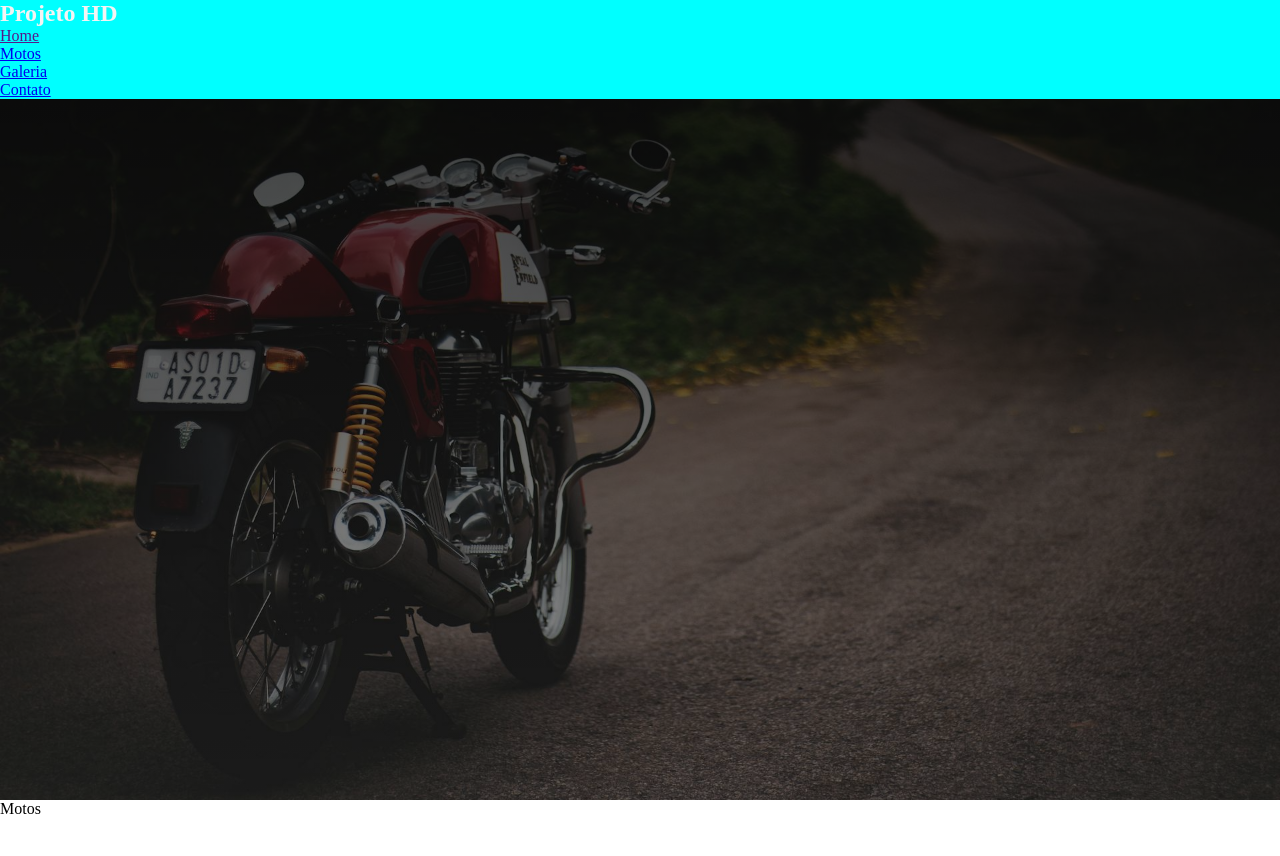
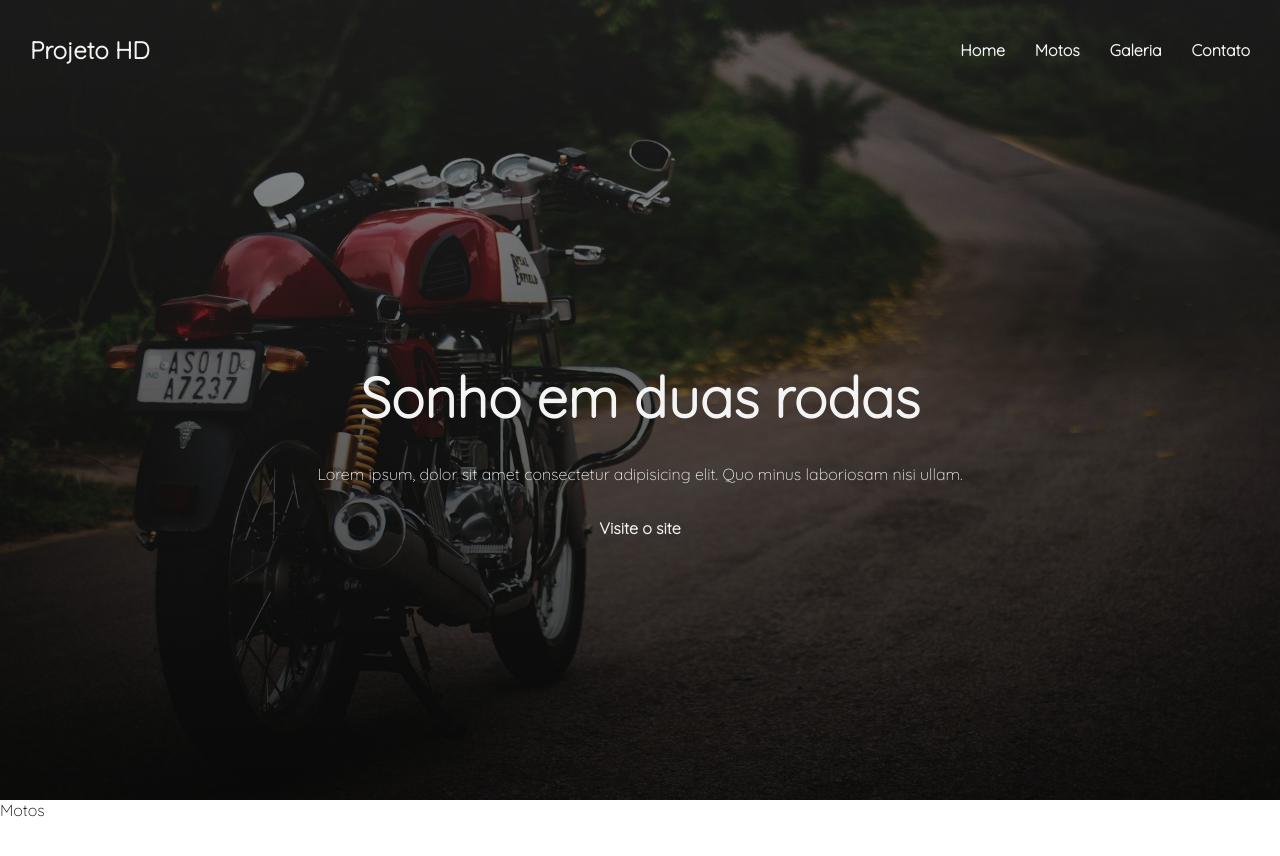
Before and after one commit to 1ESR2026-Front/projetohd, a plain HTML site: page index.html in a window 1280 px wide. Shown: the top 856 px of the page. Drawn offline with Linux system fonts and the light colour scheme.

Commit message:
Montando o menu e o cta - aplicando flex

```diff
--- a/css/styles.css
+++ b/css/styles.css
@@ -1,3 +1,9 @@
+/* Importação das fontes no projeto */
+@font-face {
+    font-family: Quicksand-Light;
+    src: url(../fonts/Quicksand-Light.ttf);
+}
+
 * {
     margin: 0;
     padding: 0;
@@ -8,31 +14,86 @@
     --color-light: #f4f4f4;
     --color-dark: #222222;
     --color-orange: #ff6600;
-
+    --spacing-sm: 10px;
+    --spacing-md: 30px;
 }
 
 
 html {
     scroll-behavior: smooth;
+    font-family: Quicksand-Light;
 }
+
+ul,
+ol {
+    list-style: none;
+}
+
+a {
+    color: var(--color-light);
+    font-weight: 700;
+    text-decoration: none;
+
+    &:hover {
+        color: var(--color-orange);
+    }
+}
+
+
 
 .hero {
     height: 100dvh;
-    background-image: linear-gradient(rgba(0, 0, 0, .8), rgba(0, 0, 0, .4)),
+    background-image: linear-gradient(to top, rgba(0, 0, 0, .8), rgba(0, 0, 0, .4)),
         url(../images/motos/banner.jpg);
     background-repeat: no-repeat;
     background-size: cover;
     background-position: 50%;
     background-attachment: fixed;
+}
 
 .header-hero {
-        background-color: aqua;
+    height: 100px;
+    display: flex;
+    flex-direction: row;
+    align-items: center;
+    justify-content: space-between;
+    padding-inline: var(--spacing-md);
+}
+
+.nav-hero-menu {
+    display: flex;
+    gap: var(--spacing-md);
+}
 
 h1 {
     color: var(--color-light);
 }
+
+
+
+.cta {
+    min-height: calc(100dvh - 100px);
+    display: flex;
+    flex-direction: column;
+    align-items: center;
+    justify-content: center;
+    gap: var(--spacing-md);
+    color: var(--color-light);
+    text-align: center;
 }
+
+.cta h2 {
+    font-size: 7vmin;
+    text-wrap: balance;
 }
+
+.cta p {
+    width: 60%;
+    text-wrap: balance;
+    line-height: 1.6;
+}
+
+
 
 
 
--- a/index.html
+++ b/index.html
@@ -14,8 +14,8 @@
     <section class="hero">
         <header class="header-hero">
             <h1>Projeto HD</h1>
-            <nav>
-                <ul>
+            <nav class="nav-hero">
+                <ul class="nav-hero-menu">
                     <li><a href="">Home</a></li>
                     <li><a href="#motos">Motos</a></li>
                     <li><a href="#galeria">Galeria</a></li>
@@ -23,6 +23,15 @@
                 </ul>
             </nav>
         </header>
+
+        <div class="cta">
+            <h2>Sonho em duas rodas</h2>
+            <p>
+                Lorem ipsum, dolor sit amet consectetur adipisicing elit. Quo minus laboriosam nisi ullam.
+            </p>
+            <a href="">Visite o site</a>
+        </div>
+
     </section>
 
     <section id="motos">Motos</section>
```
Also changed, not shown: fonts/Quicksand-Bold.ttf (added), fonts/Quicksand-Light.ttf (added), fonts/Quicksand-Medium.ttf (added), fonts/Quicksand-Regular.ttf (added), fonts/Quicksand-SemiBold.ttf (added). Lines whose indentation alone changed are shown as unchanged.
